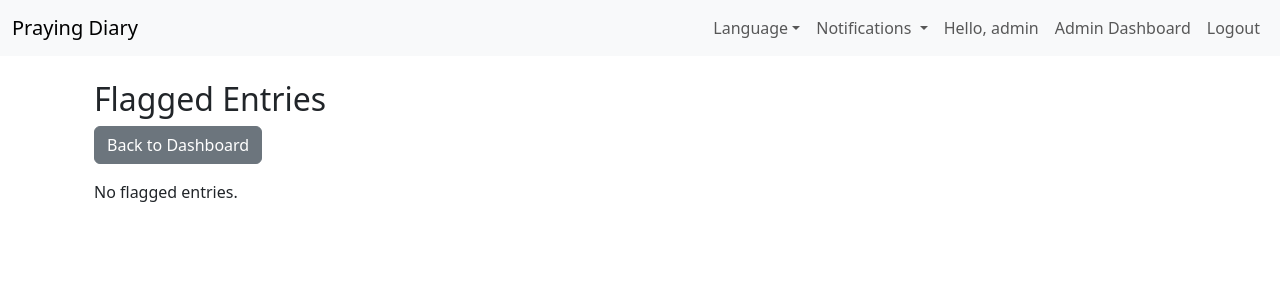
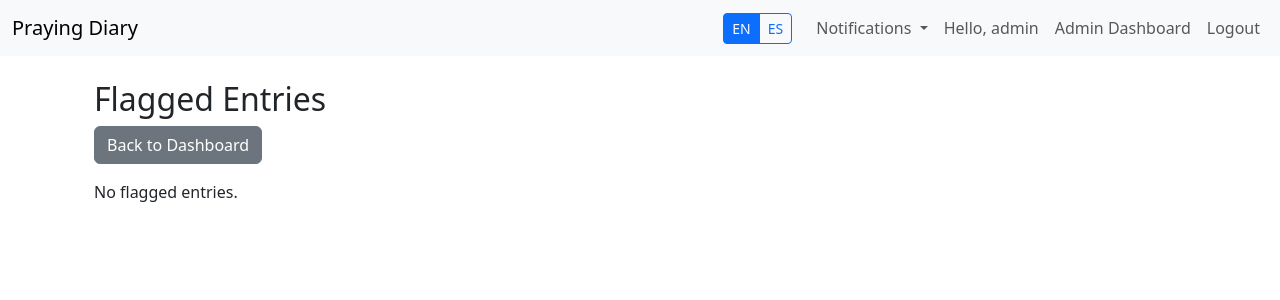
Before and after one commit to arm00pv/pray, a Flask app: page /admins/dashboard/flagged in a window 1280 px wide. Shown: the top 300 px of the page. Run offline with Flask 3, Linux system fonts and the light colour scheme; a user stored in the database is signed in; data that the repository does not hold is empty.

Commit message:
Enhance language switcher UX and complete site-wide translations

```diff
--- a/templates/admin_flagged.html
+++ b/templates/admin_flagged.html
@@ -2,28 +2,28 @@
 
 {% block content %}
 <div class="container mt-4">
-    <h2>Flagged Entries</h2>
-    <a href="{{ url_for('admin.dashboard') }}" class="btn btn-secondary mb-3">Back to Dashboard</a>
+    <h2>{{ _('Flagged Entries') }}</h2>
+    <a href="{{ url_for('admin.dashboard') }}" class="btn btn-secondary mb-3">{{ _('Back to Dashboard') }}</a>
 
     {% if entries %}
         <div class="list-group">
         {% for entry in entries %}
             <div class="list-group-item">
                 <p>{{ entry.content }}</p>
-                <small>Flag Count: {{ entry.flag_count }} | Author ID: {{ entry.user_id }}</small>
+                <small>{{ _('Flag Count') }}: {{ entry.flag_count }} | {{ _('Author ID') }}: {{ entry.user_id }}</small>
                 <div class="mt-2">
                     <form action="{{ url_for('admin.delete_entry', entry_id=entry.id) }}" method="POST" style="display:inline;">
-                        <button type="submit" class="btn btn-danger btn-sm">Delete Entry</button>
+                        <button type="submit" class="btn btn-danger btn-sm">{{ _('Delete Entry') }}</button>
                     </form>
                     <form action="{{ url_for('admin.block_user', user_id=entry.user_id) }}" method="POST" style="display:inline;">
-                        <button type="submit" class="btn btn-warning btn-sm">Block User</button>
+                        <button type="submit" class="btn btn-warning btn-sm">{{ _('Block User') }}</button>
                     </form>
                 </div>
             </div>
         {% endfor %}
         </div>
     {% else %}
-        <p>No flagged entries.</p>
+        <p>{{ _('No flagged entries.') }}</p>
     {% endif %}
 </div>
 {% endblock %}
--- a/templates/base.html
+++ b/templates/base.html
@@ -12,13 +12,12 @@
             <a class="navbar-brand" href="#">{{ _('Praying Diary') }}</a>
             <div class="collapse navbar-collapse" id="navbarNav">
                 <ul class="navbar-nav ms-auto align-items-center">
-                    <!-- Language Switcher -->
-                    <li class="nav-item dropdown">
-                        <a class="nav-link dropdown-toggle" href="#" role="button" data-bs-toggle="dropdown">{{ _('Language') }}</a>
-                        <ul class="dropdown-menu">
-                            <li><a class="dropdown-item" href="{{ url_for('language.set_language', lang_code='en') }}">English</a></li>
-                            <li><a class="dropdown-item" href="{{ url_for('language.set_language', lang_code='es') }}">Español</a></li>
-                        </ul>
+                    <!-- Language Switcher (UX Friendly) -->
+                    <li class="nav-item me-3">
+                        <div class="btn-group" role="group" aria-label="Language Switcher">
+                            <a href="{{ url_for('language.set_language', lang_code='en') }}" class="btn btn-sm {% if session.get('language') == 'en' or not session.get('language') %}btn-primary{% else %}btn-outline-primary{% endif %}">EN</a>
+                            <a href="{{ url_for('language.set_language', lang_code='es') }}" class="btn btn-sm {% if session.get('language') == 'es' %}btn-primary{% else %}btn-outline-primary{% endif %}">ES</a>
+                        </div>
                     </li>
 
                     {% if current_user.is_authenticated %}
```
Also changed, not shown: templates/admin_dashboard.html (+10 -10 lines), templates/settings.html (+10 -10 lines), translations/es/LC_MESSAGES/messages.po, 2 other files.
